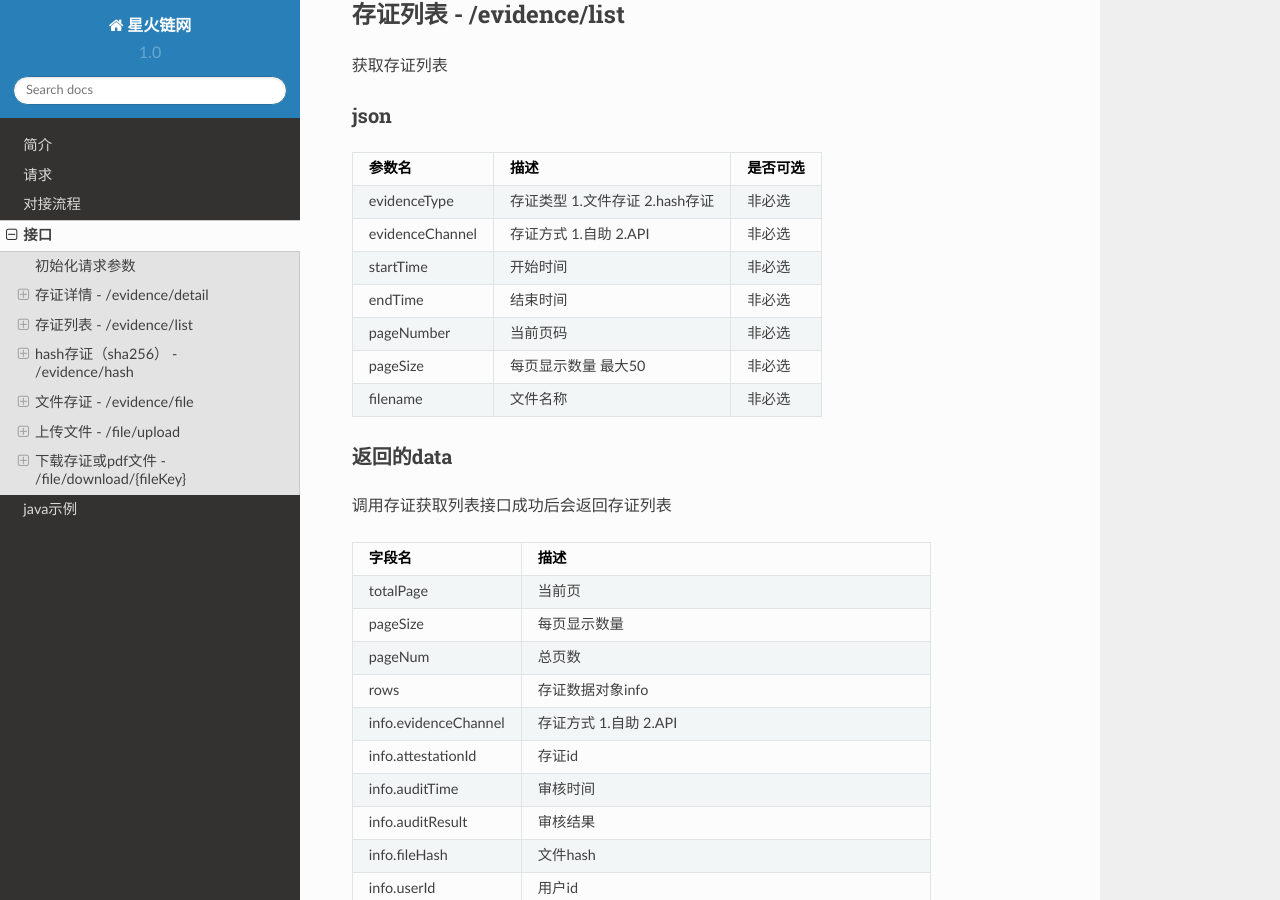
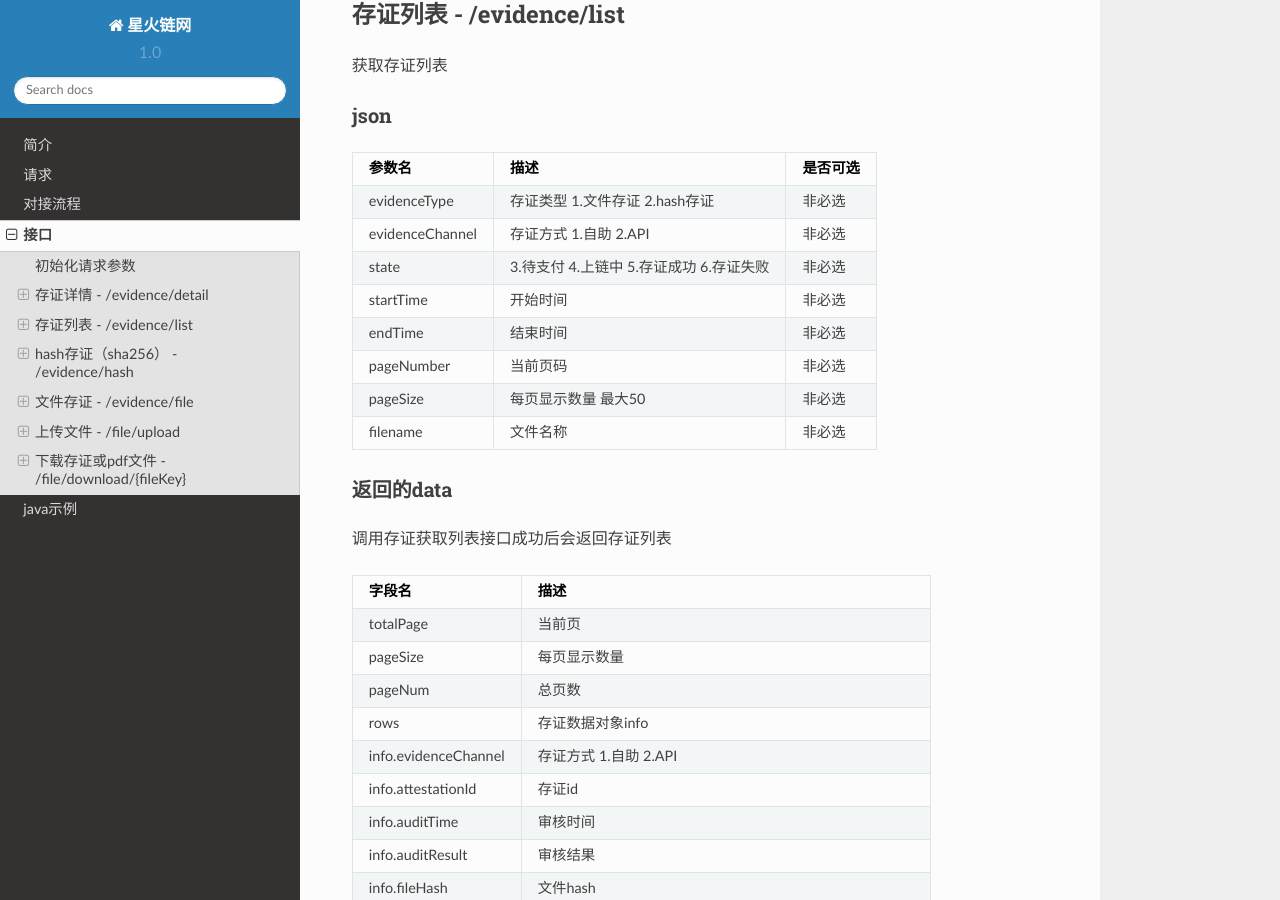
Before and after one commit to kurohayan/xhy-docs, a Sphinx documentation site: the page built from docs/api.rst, in a window 1280 px wide and 900 px high, scrolled down 1930 px. Built offline with Sphinx 7.4.7 and the Read the Docs theme 2.0.0, drawn with Linux system fonts in a browser that asks for light colours.

Commit message:
完善文档，问题处理

```diff
--- a/docs/api.rst
+++ b/docs/api.rst
@@ -88,6 +88,7 @@ json
 =================  ================================================ ============
 evidenceType        存证类型 1.文件存证  2.hash存证                       非必选
 evidenceChannel     存证方式 1.自助  2.API                               非必选
+state               3.待支付 4.上链中 5.存证成功 6.存证失败                 非必选
 startTime           开始时间                                             非必选
 endTime             结束时间                                             非必选
 pageNumber          当前页码                                             非必选
```
